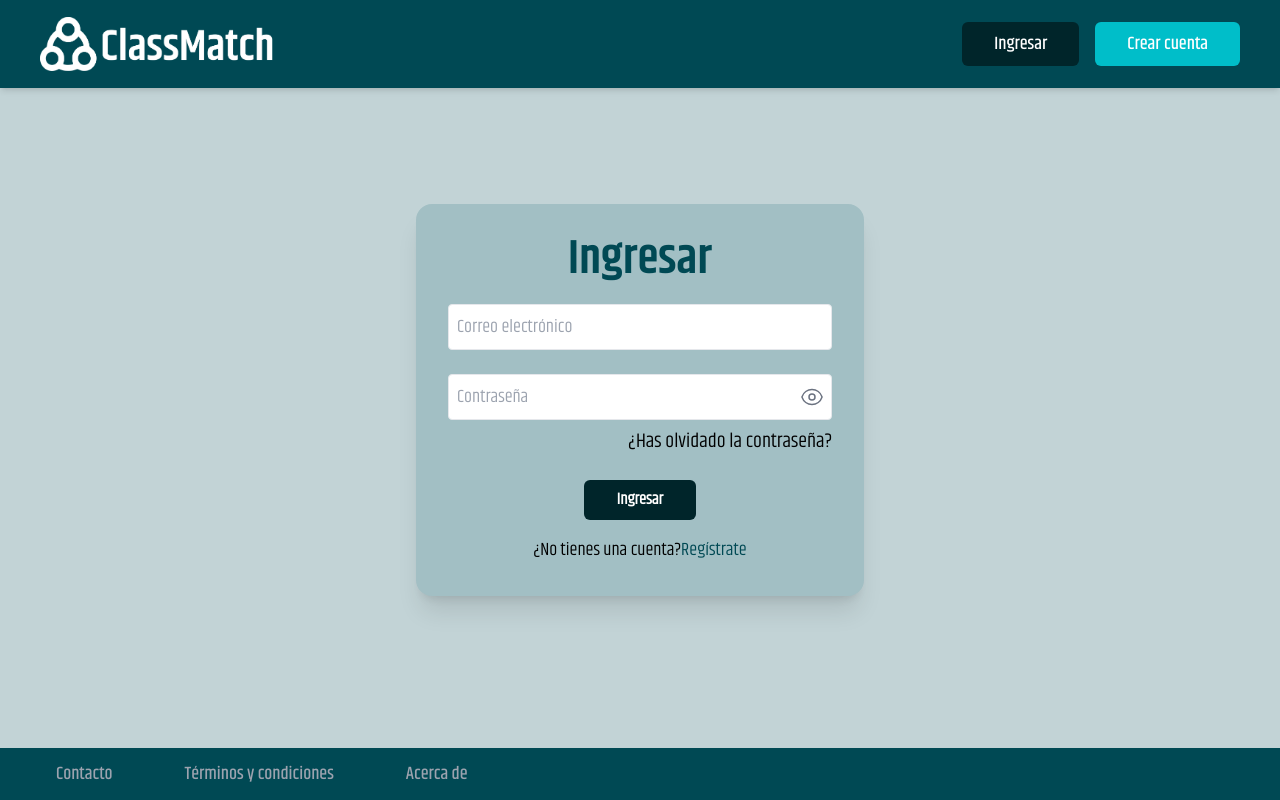
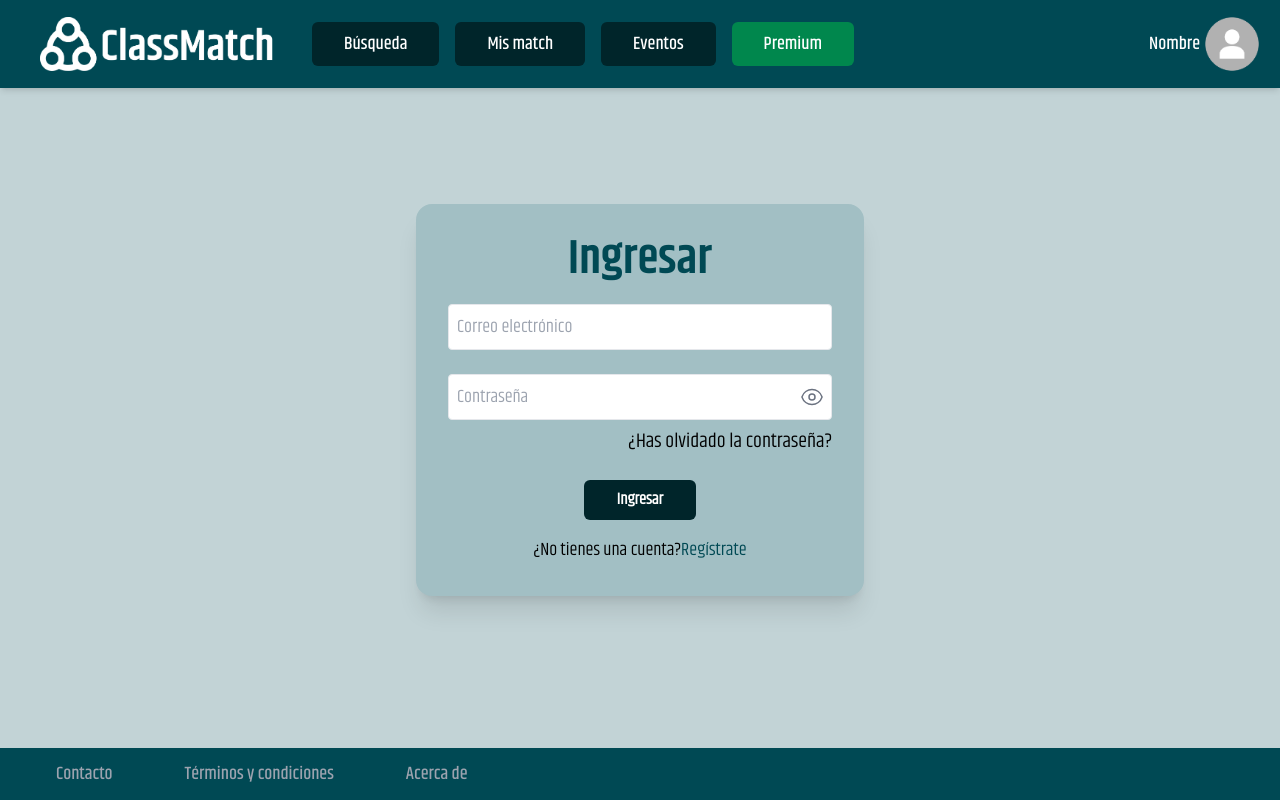
Before and after one commit to arojaspe/ClassMatch, a React (Vite) app: page /login in a window 1280 px wide. Built offline with nearby package versions, Linux system fonts and the light colour scheme.

Commit message:
Visual toggle menu

```diff
--- a/src/components/Appheader.tsx
+++ b/src/components/Appheader.tsx
@@ -1,4 +1,4 @@
-import { useEffect, useState } from "react";
+import { useEffect, useState, useRef } from "react";
 import { Link } from "react-router-dom";
 import Cookies from "universal-cookie";
 
@@ -6,18 +6,49 @@
 
 export default function Appheader() {
   const [isAuthenticated, setIsAuthenticated] = useState(true);
+  const [menuVisible, setMenuVisible] = useState(false); // Estado para mostrar/ocultar el menú
+  const menuRef = useRef<HTMLDivElement | null>(null); // Referencia al menú desplegable
+  const buttonRef = useRef<HTMLDivElement | null>(null); // Referencia al área que activa el menú (nombre + foto)
 
   useEffect(() => {
-    const verifyToken = () => {
+  /*  const verifyToken = () => {
       const token = cookies.get("token");
       setIsAuthenticated(!!token);
     };
 
     verifyToken();
+*/
+    // Detectar clics fuera del menú para cerrarlo
+    const handleClickOutside = (event: MouseEvent) => {
+      // Verifica si el clic fue fuera del botón o el menú
+      if (
+        menuRef.current && !menuRef.current.contains(event.target as Node) &&
+        buttonRef.current && !buttonRef.current.contains(event.target as Node)
+      ) {
+        setMenuVisible(false);
+      }
+    };
+
+    document.addEventListener("click", handleClickOutside);
+
+    // Limpiar el event listener cuando el componente se desmonte
+    return () => {
+      document.removeEventListener("click", handleClickOutside);
+    };
   }, []);
 
+  const toggleMenu = (event: React.MouseEvent) => {
+    event.preventDefault(); // Evita que se haga una navegación
+    setMenuVisible((prev) => !prev); // Alternar la visibilidad del menú
+  };
+
+  const handleLogout = () => {
+    cookies.remove("token"); // Eliminar el token de la cookie
+    setIsAuthenticated(false); // Actualizar el estado de autenticación
+  };
+
   return (
-    <header className="py-4 bg-headClassMatch text-white shadow-md w-full fixed top-0 h-auto">
+    <header className="py-4 bg-headClassMatch text-white shadow-md w-full fixed top-0 h-auto z-10">
       <div className="mx-auto px-10">
         <div className="flex justify-start items-center">
           <div className="w-[20%]">
@@ -58,18 +89,43 @@
                   Premium
                 </Link>
               </nav>
-              <div className="right-4 h-10 absolute flex items-center">
-                <Link
-                  to="/miperfil"
-                  className="px-4 py-2 font-KhandMedium text-lg text-white hover:text-mainClassMatch transition"
-                >
-                  Nombre
-                </Link>
-                <img
-                  className="img-fluid h-16"
-                  src={`/img/Profile.png`}
-                  alt="imagen guitarra"
-                />
+
+              <div
+                className="right-4 h-10 absolute flex items-center cursor-pointer font-KhandMedium text-lg text-white hover:text-mainClassMatch transition"
+                ref={buttonRef} // Referencia al contenedor
+                onClick={toggleMenu} // Alterna la visibilidad del menú
+              >
+                <div className="flex items-center space-x-1">
+                    Nombre
+                  <img
+                    className="img-fluid h-16 rounded-full"
+                    src={`/img/Profile.png`}
+                    alt="imagen perfil"
+                  />
+                </div>
+
+                {/* Menú desplegable */}
+                {menuVisible && (
+                  <div
+                    ref={menuRef} // Referencia al menú
+                    className="absolute right-0 mt-2 bg-white text-black rounded-md shadow-lg w-40 z-20"
+                    style={{ top: '140%', left: '-28%' }} // Esto asegura que el menú se muestre hacia abajo
+                  >
+                    <Link
+                      to="/configuracion"
+                      className="block px-4 py-2 text-lg hover:bg-gray-200 hover:text-headClassMatch"
+                    >
+                      Configuración
+                    </Link>
+                    <button
+                      onClick={handleLogout}
+                      className="block w-full text-left px-4 py-2 text-lg hover:bg-gray-200 hover:text-headClassMatch"
+                    >
+                      Cerrar sesión
+                    </button>
+                  </div>
+                )}
+
               </div>
             </>
           ) : (
--- a/src/components/LoginCard.tsx
+++ b/src/components/LoginCard.tsx
@@ -94,10 +94,10 @@
 
               <a
                 className="text-black font-KhandRegular text-right text-xl mb-6"
-                href="/register"
+                href="/recuperarcontrasena"
               >
                 <Link
-                  className="text-black hover:text-mainClassMatch"
+                  className="text-black hover:text-mainClassMatch "
                   to="/recuperarcontrasena"
                 >
                   ¿Has olvidado la contraseña?
@@ -117,7 +117,7 @@
             )}
             <a
               className="text-black font-KhandRegular text-center text-lg"
-              href="/register"
+              href="/crearcuenta"
             >
               ¿No tienes una cuenta?
               <Link
```
